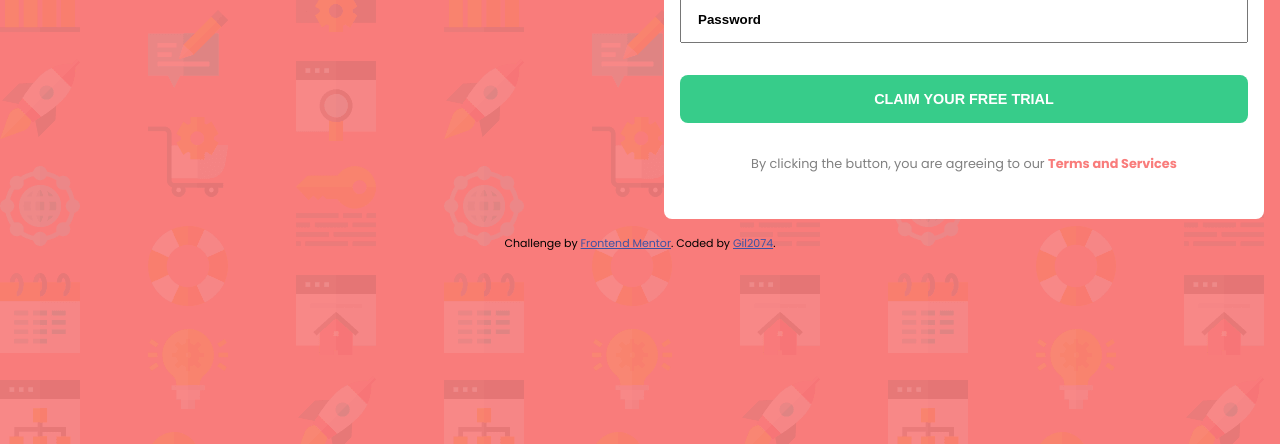
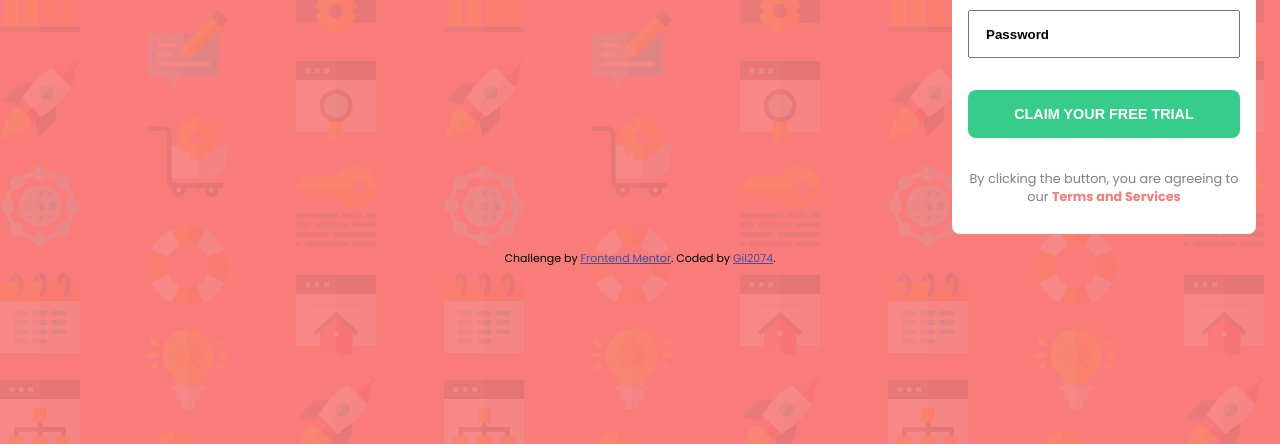
Before and after one commit to Gil2074/Frontend-Mentor-Intro-Component-with-signup-form, a plain HTML site: page index.html in a window 1280 px wide. Shown: the part 356-800 px from the top of the page. Drawn offline with Linux system fonts and the light colour scheme.

Commit message:
Fixed grid on large screens

```diff
--- a/style.scss
+++ b/style.scss
@@ -150,7 +150,9 @@ input:not(:focus):not(:placeholder-shown):invalid {
         background-image: url(./images/bg-intro-desktop.png);
 
         .container {
-            grid-template-columns: 1fr 1fr;
+            grid-template-columns: calc(100% - 24rem) 19rem;
+            align-items: center;
+            justify-content: space-around;
             align-items: center;
 
             .text {
```
Also changed, not shown: style.css, 1 other file.
